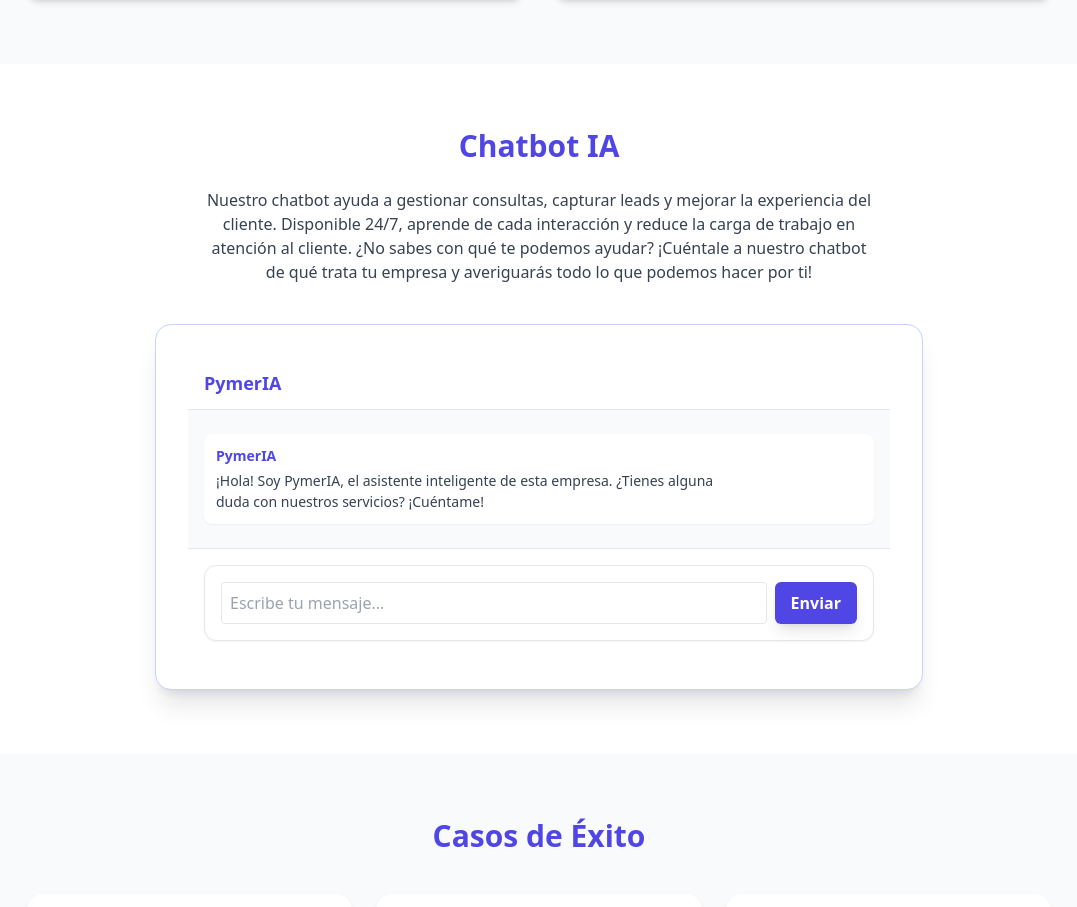
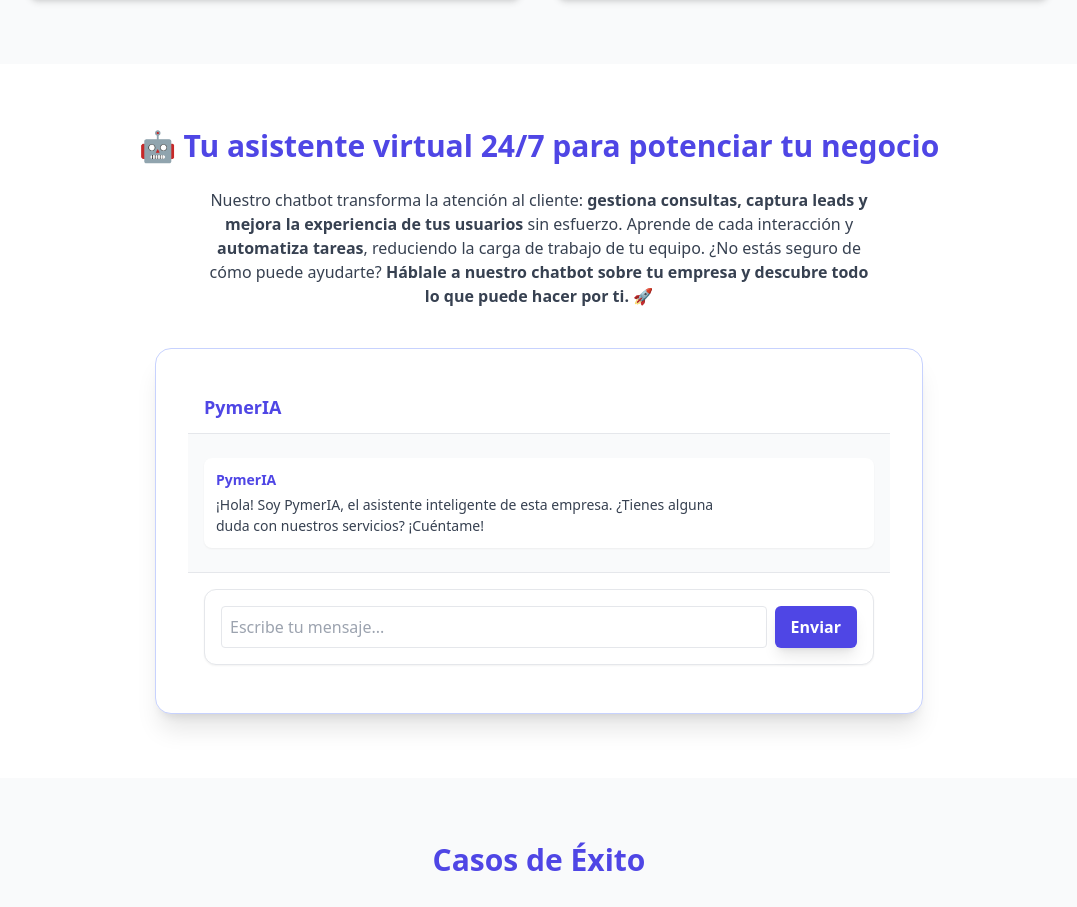
Before and after one commit to carlosmorenolosa/IA_Pymes, a React (Create React App) app: page / in a window 1280 px wide. Shown: the part 1862-2769 px from the top of the page, without its empty margins (101-1178 px from the left). Built offline with nearby package versions, Linux system fonts and the light colour scheme.

Commit message:
cambios diseño web

```diff
--- a/src/App.js
+++ b/src/App.js
@@ -269,13 +269,11 @@ function ChatbotSection() {
         className="container mx-auto max-w-5xl"
       >
         <h2 className="mb-6 text-center text-3xl font-bold text-indigo-600">
-          Chatbot IA
+          🤖 Tu asistente virtual 24/7 para potenciar tu negocio
         </h2>
         <p className="mx-auto mb-8 max-w-2xl text-center text-gray-700">
-          Nuestro chatbot ayuda a gestionar consultas, capturar leads y mejorar la
-          experiencia del cliente. Disponible 24/7, aprende de cada interacción y
-          reduce la carga de trabajo en atención al cliente. ¿No sabes con qué te podemos ayudar?
-          ¡Cuéntale a nuestro chatbot de qué trata tu empresa y averiguarás todo lo que podemos hacer por ti!
+          Nuestro chatbot transforma la atención al cliente: <strong>gestiona consultas, captura leads y mejora la experiencia de tus usuarios</strong> sin esfuerzo. Aprende de cada interacción y <strong>automatiza tareas</strong>, reduciendo la carga de trabajo de tu equipo.
+          ¿No estás seguro de cómo puede ayudarte? <strong>Háblale a nuestro chatbot sobre tu empresa y descubre todo lo que puede hacer por ti.</strong> 🚀
         </p>
         <div className="mt-10 flex flex-col items-center justify-center">
           <div className="w-full max-w-3xl rounded-2xl bg-white p-8 shadow-xl border border-indigo-200">
```
